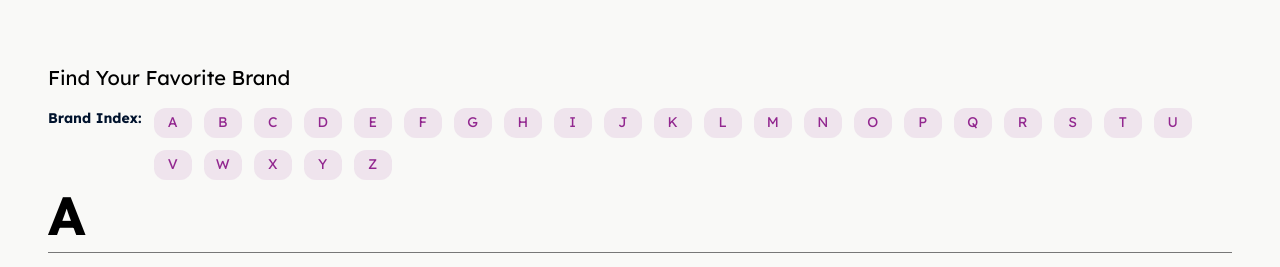
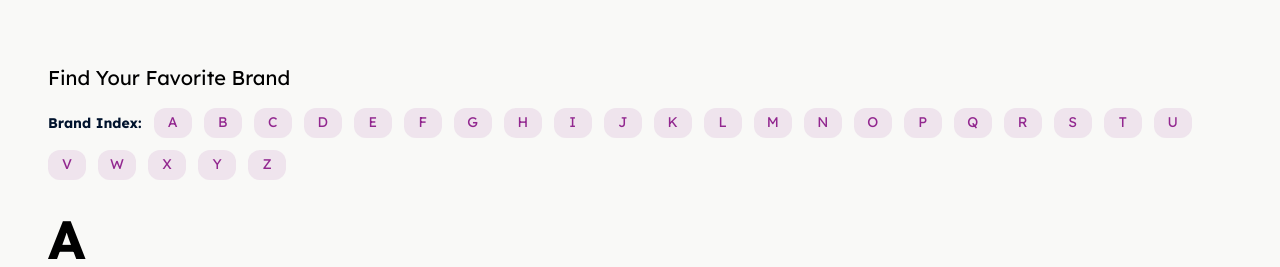
Before and after one commit to rakibul-developer/Ecommer-Design, a website: page dist/brandPage.html in a window 1280 px wide. Shown: the top 267 px of the page. Drawn offline with nearby package versions, Linux system fonts and the light colour scheme; files that its build step writes are made by us from their sources.

Commit message:
brand page updated

```diff
--- a/dist/brandPage.html
+++ b/dist/brandPage.html
@@ -13,10 +13,9 @@
     <section id="brand-page" class="bg-[#F9F9F7] h-full p-3 lg:p-12">
         <div class="container mx-auto">
             <h3 class="text-xl font-light py-4">Find Your Favorite Brand</h3>
-            <div class="flex gap-3">
+            <div class="flex flex-wrap items-center justify-start gap-3 pb-6">
                 <p class="text-sm text-[#01132D] font-bold inline-block whitespace-nowrap">Brand Index:
                 </p>
-                <div class="flex flex-wrap items-center justify-start gap-3">
                 <a href="#"
                     class="text-sm text-[#92278F] font-medium h-[30px] w-[38px] bg-[#92278F1A] rounded-xl text-center leading-7">A</a>
                 <a href="#"
@@ -69,7 +68,6 @@
                     class="text-sm text-[#92278F] font-medium h-[30px] w-[38px] bg-[#92278F1A] rounded-xl text-center leading-7">Y</a>
                 <a href="#"
                     class="text-sm text-[#92278F] font-medium h-[30px] w-[38px] bg-[#92278F1A] rounded-xl text-center leading-7">Z</a>
-                </div>
             </div>
             <h3 class="text-2xl lg:text-[54px] font-bold border-b border-[#777777] py-3 lg:py-0">A</h3>
             <div class="grid grid-cols-12 gap-6 py-6">
```
Also changed, not shown: dist/tailwind.css. Lines whose indentation alone changed are shown as unchanged.
